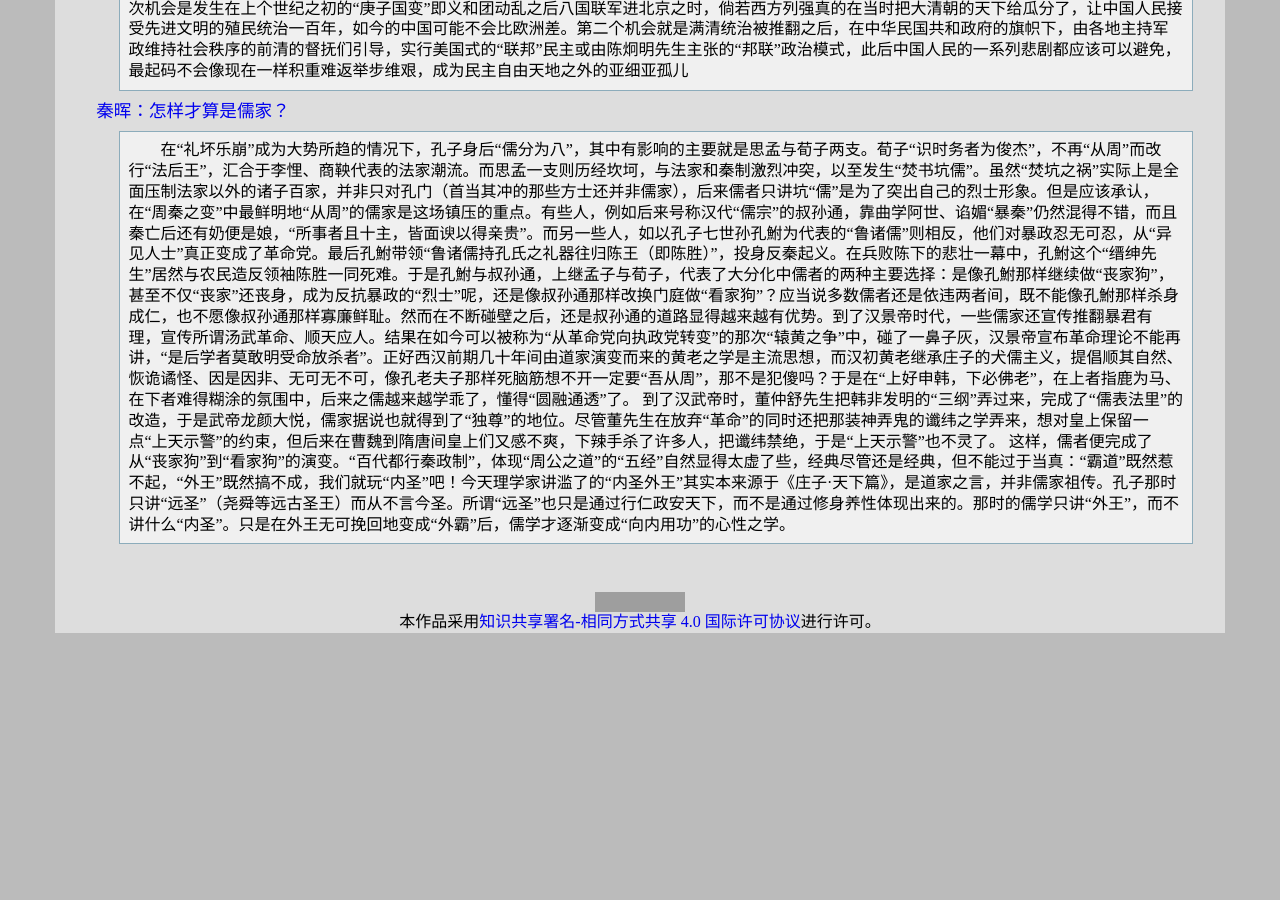
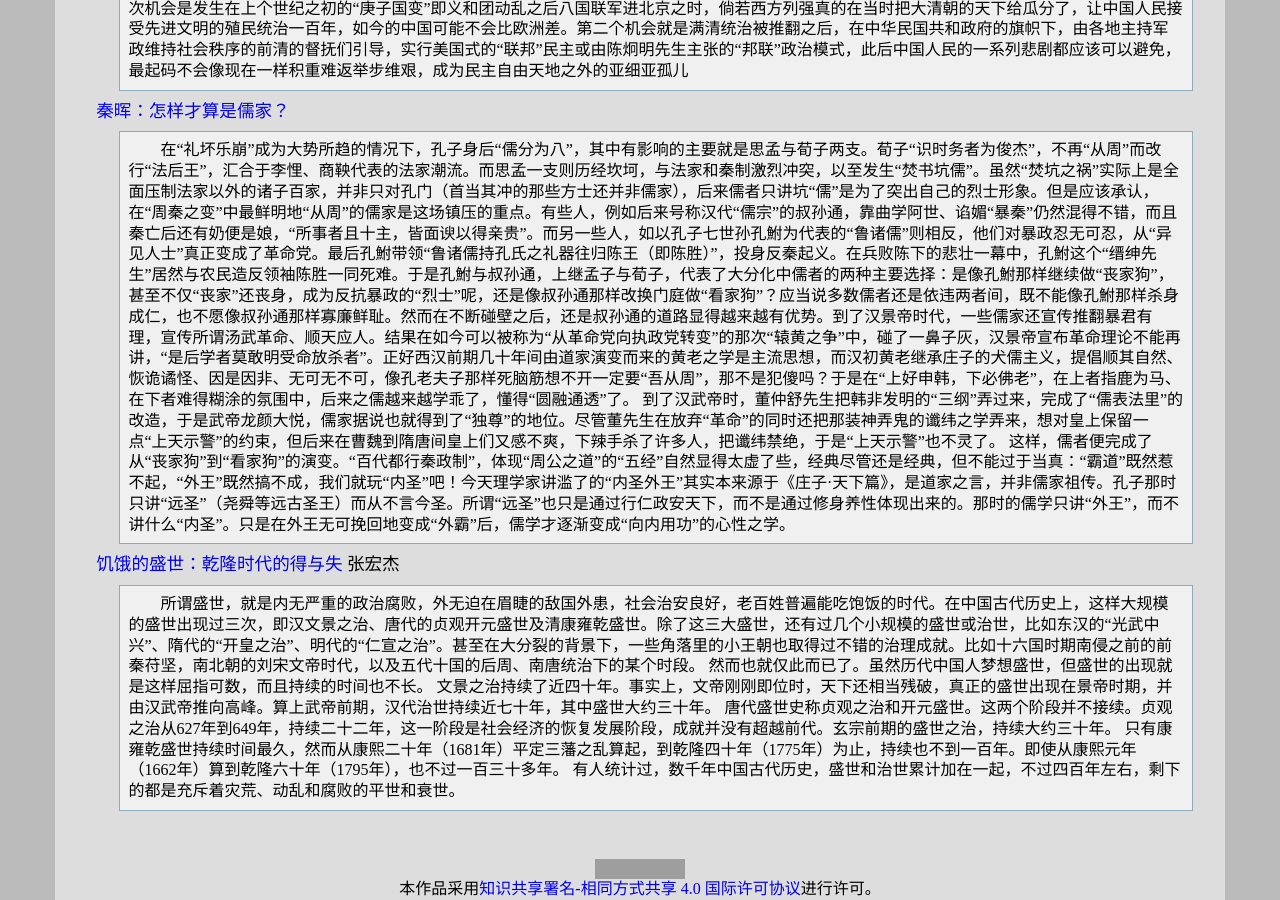
Before and after one commit to leiqin/leiqin.github.io, a Jekyll site: the page built from shoucang/history.markdown, in a window 1280 px wide and 900 px high, scrolled down 17618 px. Built offline with Jekyll 4.4.1, drawn with Linux system fonts in a browser that asks for light colours; nearby versions of some CDN libraries; before the commit the page ends 18251 px from its top, so only the background shows below that; grey boxes are pictures that could not be loaded.

Commit message:
+ 添加以史为镜 饥饿的盛世：乾隆时代的得与失

```diff
--- a/shoucang/history.markdown
+++ b/shoucang/history.markdown
@@ -300,3 +300,6 @@ NHK纪录片：[追踪"伊斯兰国"](https://youtu.be/OM826TMPNl8)
 
 [秦晖：怎样才算是儒家？](http://www.aisixiang.com/data/74181.html)
 :	 在“礼坏乐崩”成为大势所趋的情况下，孔子身后“儒分为八”，其中有影响的主要就是思孟与荀子两支。荀子“识时务者为俊杰”，不再“从周”而改行“法后王”，汇合于李悝、商鞅代表的法家潮流。而思孟一支则历经坎坷，与法家和秦制激烈冲突，以至发生“焚书坑儒”。虽然“焚坑之祸”实际上是全面压制法家以外的诸子百家，并非只对孔门（首当其冲的那些方士还并非儒家），后来儒者只讲坑“儒”是为了突出自己的烈士形象。但是应该承认，在“周秦之变”中最鲜明地“从周”的儒家是这场镇压的重点。有些人，例如后来号称汉代“儒宗”的叔孙通，靠曲学阿世、谄媚“暴秦”仍然混得不错，而且秦亡后还有奶便是娘，“所事者且十主，皆面谀以得亲贵”。而另一些人，如以孔子七世孙孔鮒为代表的“鲁诸儒”则相反，他们对暴政忍无可忍，从“异见人士”真正变成了革命党。最后孔鮒带领“鲁诸儒持孔氏之礼器往归陈王（即陈胜）”，投身反秦起义。在兵败陈下的悲壮一幕中，孔鮒这个“缙绅先生”居然与农民造反领袖陈胜一同死难。于是孔鮒与叔孙通，上继孟子与荀子，代表了大分化中儒者的两种主要选择：是像孔鮒那样继续做“丧家狗”，甚至不仅“丧家”还丧身，成为反抗暴政的“烈士”呢，还是像叔孙通那样改换门庭做“看家狗”？应当说多数儒者还是依违两者间，既不能像孔鮒那样杀身成仁，也不愿像叔孙通那样寡廉鲜耻。然而在不断碰壁之后，还是叔孙通的道路显得越来越有优势。到了汉景帝时代，一些儒家还宣传推翻暴君有理，宣传所谓汤武革命、顺天应人。结果在如今可以被称为“从革命党向执政党转变”的那次“辕黄之争”中，碰了一鼻子灰，汉景帝宣布革命理论不能再讲，“是后学者莫敢明受命放杀者”。正好西汉前期几十年间由道家演变而来的黄老之学是主流思想，而汉初黄老继承庄子的犬儒主义，提倡顺其自然、恢诡谲怪、因是因非、无可无不可，像孔老夫子那样死脑筋想不开一定要“吾从周”，那不是犯傻吗？于是在“上好申韩，下必佛老”，在上者指鹿为马、在下者难得糊涂的氛围中，后来之儒越来越学乖了，懂得“圆融通透”了。 到了汉武帝时，董仲舒先生把韩非发明的“三纲”弄过来，完成了“儒表法里”的改造，于是武帝龙颜大悦，儒家据说也就得到了“独尊”的地位。尽管董先生在放弃“革命”的同时还把那装神弄鬼的谶纬之学弄来，想对皇上保留一点“上天示警”的约束，但后来在曹魏到隋唐间皇上们又感不爽，下辣手杀了许多人，把谶纬禁绝，于是“上天示警”也不灵了。 这样，儒者便完成了从“丧家狗”到“看家狗”的演变。“百代都行秦政制”，体现“周公之道”的“五经”自然显得太虚了些，经典尽管还是经典，但不能过于当真：“霸道”既然惹不起，“外王”既然搞不成，我们就玩“内圣”吧！今天理学家讲滥了的“内圣外王”其实本来源于《庄子·天下篇》，是道家之言，并非儒家祖传。孔子那时只讲“远圣”（尧舜等远古圣王）而从不言今圣。所谓“远圣”也只是通过行仁政安天下，而不是通过修身养性体现出来的。那时的儒学只讲“外王”，而不讲什么“内圣”。只是在外王无可挽回地变成“外霸”后，儒学才逐渐变成“向内用功”的心性之学。
+
+[饥饿的盛世：乾隆时代的得与失](https://book.douban.com/subject/35888701/) 张宏杰
+:   所谓盛世，就是内无严重的政治腐败，外无迫在眉睫的敌国外患，社会治安良好，老百姓普遍能吃饱饭的时代。在中国古代历史上，这样大规模的盛世出现过三次，即汉文景之治、唐代的贞观开元盛世及清康雍乾盛世。除了这三大盛世，还有过几个小规模的盛世或治世，比如东汉的“光武中兴”、隋代的“开皇之治”、明代的“仁宣之治”。甚至在大分裂的背景下，一些角落里的小王朝也取得过不错的治理成就。比如十六国时期南侵之前的前秦苻坚，南北朝的刘宋文帝时代，以及五代十国的后周、南唐统治下的某个时段。  然而也就仅此而已了。虽然历代中国人梦想盛世，但盛世的出现就是这样屈指可数，而且持续的时间也不长。  文景之治持续了近四十年。事实上，文帝刚刚即位时，天下还相当残破，真正的盛世出现在景帝时期，并由汉武帝推向高峰。算上武帝前期，汉代治世持续近七十年，其中盛世大约三十年。  唐代盛世史称贞观之治和开元盛世。这两个阶段并不接续。贞观之治从627年到649年，持续二十二年，这一阶段是社会经济的恢复发展阶段，成就并没有超越前代。玄宗前期的盛世之治，持续大约三十年。  只有康雍乾盛世持续时间最久，然而从康熙二十年（1681年）平定三藩之乱算起，到乾隆四十年（1775年）为止，持续也不到一百年。即使从康熙元年（1662年）算到乾隆六十年（1795年），也不过一百三十多年。  有人统计过，数千年中国古代历史，盛世和治世累计加在一起，不过四百年左右，剩下的都是充斥着灾荒、动乱和腐败的平世和衰世。
```
